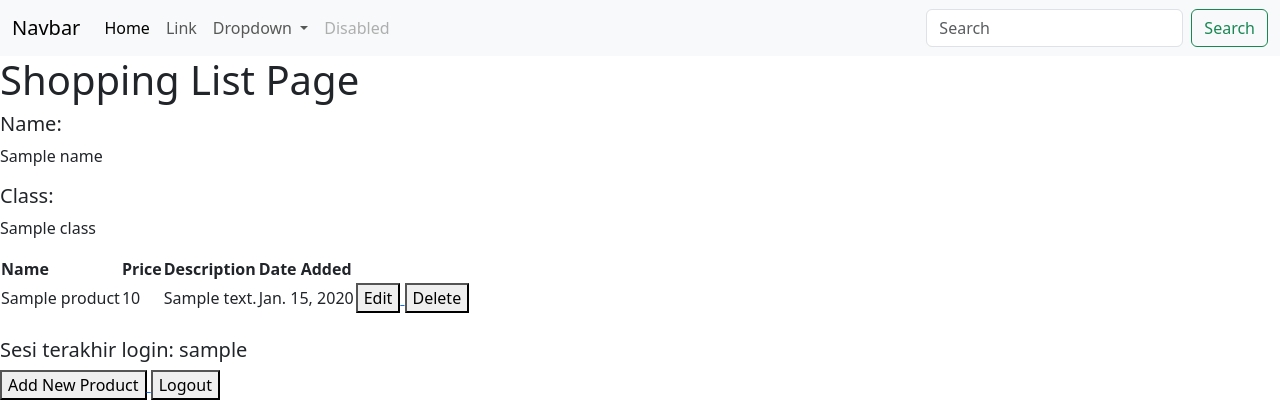
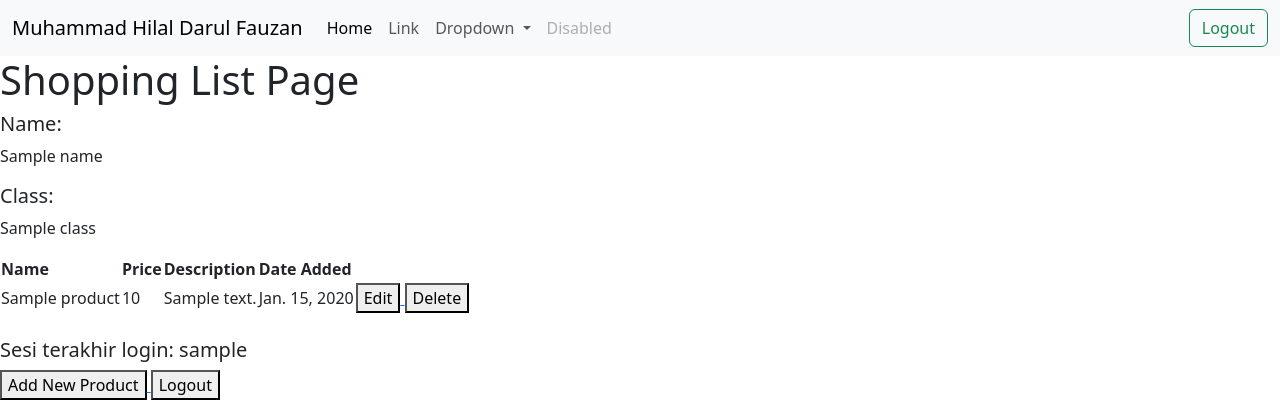
Before and after one commit to hilaldfzn/shopping-list, a Django app: template main/templates/main.html in a window 1280 px wide. Shown: the top 420 px of the page. Run offline with Django 4.2, Linux system fonts and the light colour scheme; tables that the repository leaves empty hold one stand-in row (values such as "Sample post"); the template is opened without the code that fills it: values that come from a table or form of the project are taken from there, most other values are stand-ins (such as "Sample title", 1, 10 or a date in 2020).

Commit message:
Tutorial 4 selesai

```diff
--- a/main/templates/main.html
+++ b/main/templates/main.html
@@ -3,7 +3,7 @@
 {% block content %}
     <nav class="navbar navbar-expand-lg bg-body-tertiary">
         <div class="container-fluid">
-        <a class="navbar-brand" href="#">Navbar</a>
+        <a class="navbar-brand" href="#">Muhammad Hilal Darul Fauzan</a>
         <button class="navbar-toggler" type="button" data-bs-toggle="collapse" data-bs-target="#navbarSupportedContent" aria-controls="navbarSupportedContent" aria-expanded="false" aria-label="Toggle navigation">
             <span class="navbar-toggler-icon"></span>
         </button>
@@ -30,9 +30,9 @@
                 <a class="nav-link disabled" aria-disabled="true">Disabled</a>
             </li>
             </ul>
-            <form class="d-flex" role="search">
-            <input class="form-control me-2" type="search" placeholder="Search" aria-label="Search">
-            <button class="btn btn-outline-success" type="submit">Search</button>
+            <a href="{% url 'main:logout' %}">
+                <button class="btn btn-outline-success" type="submit">Logout</button>
+            </a>
             </form>
         </div>
         </div>
```
